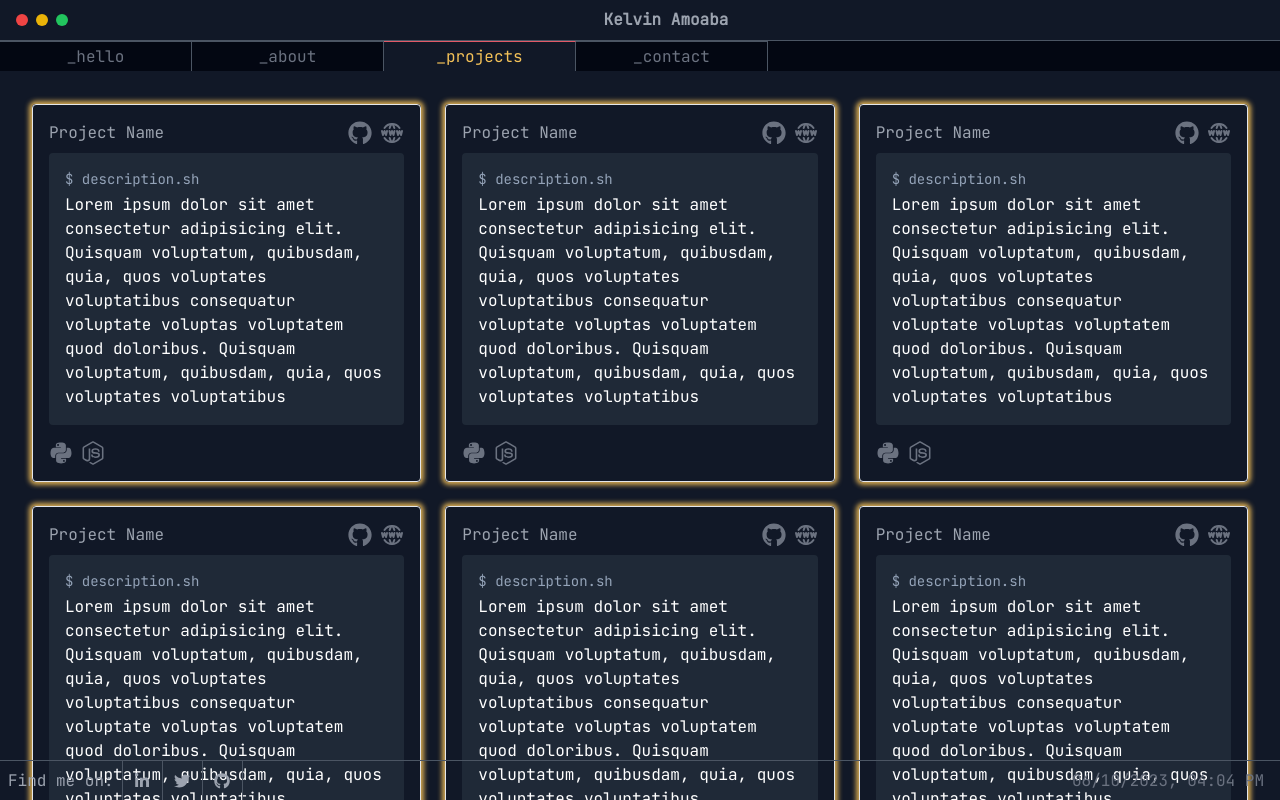
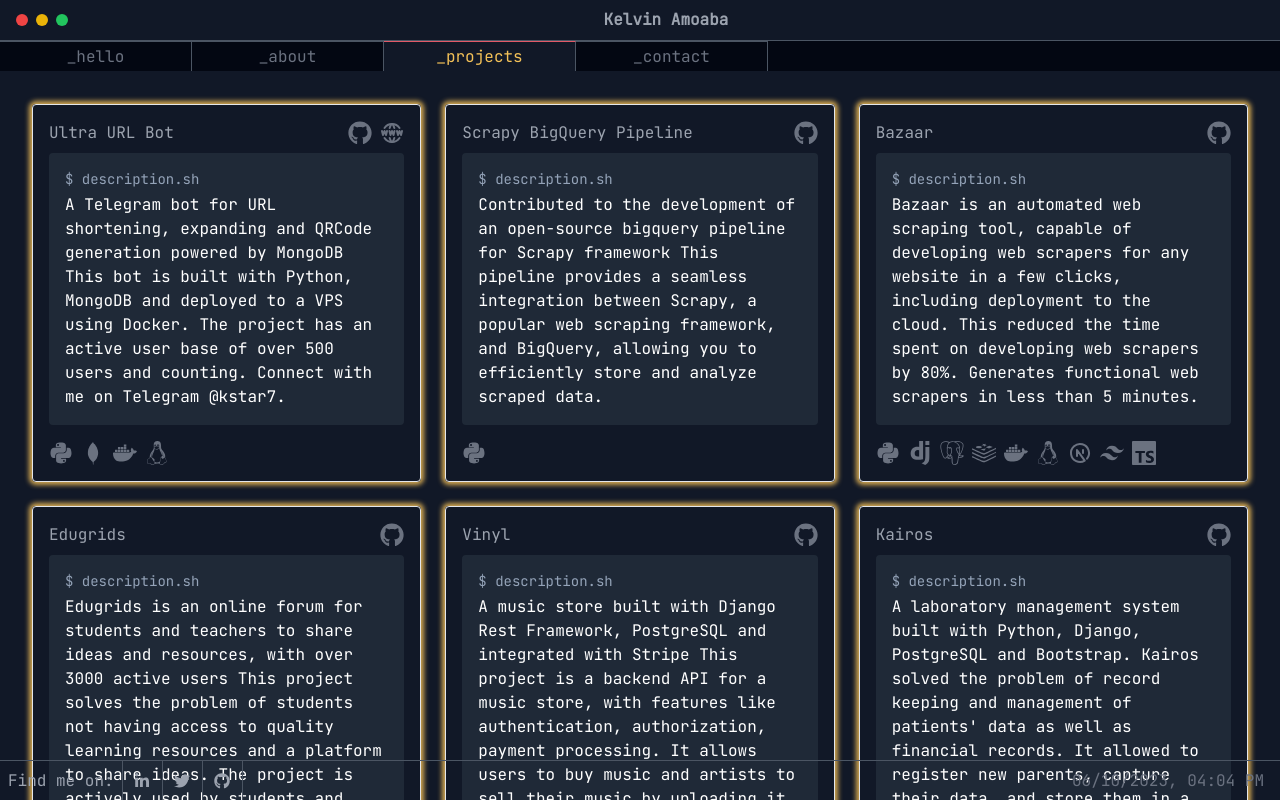
Before and after one commit to AmoabaKelvin/portfolio, a Next.js app: page /projects in a window 1280 px wide. Shown: the top 800 px of the page. Built offline with nearby package versions, Linux system fonts and the light colour scheme.

Commit message:
use props to insert values into card

```diff
--- a/src/components/ProjectCard.tsx
+++ b/src/components/ProjectCard.tsx
@@ -1,31 +1,50 @@
-import React from 'react';
-import { FaGithub, FaPython, FaNodeJs } from 'react-icons/fa';
+import { FaGithub } from 'react-icons/fa';
 import { TbWorldWww } from 'react-icons/tb';
 
-const ProjectCard = () => {
+interface portfolioProjectType {
+  id: number;
+  image?: string;
+  title: string;
+  description: string;
+  link?: string;
+  github: string;
+  stack: any[];
+}
+
+const ProjectCard = (props: portfolioProjectType) => {
   return (
-    <div className="border rounded glare glow">
+    <div className="flex flex-col border rounded glare glow">
       <div className="p-4">
-        <div className="flex justify-between items-center">
-          <span>Project Name</span>
-          <div className="space-x-2 flex">
-            <FaGithub className="text-2xl text-gray-500 cursor-pointer hover:text-gray-600" />
-            <TbWorldWww className="text-2xl text-gray-500 cursor-pointer hover:text-gray-600" />
+        <div className="flex items-center justify-between">
+          <span>{props.title}</span>
+          <div className="flex space-x-2">
+            {/* Use an anchor tag and place the icon in them, because they will lead somewhere */}
+            <a href={props.github} target="_blank" rel="noreferrer">
+              <FaGithub className="text-2xl text-gray-500 cursor-pointer hover:text-gray-600" />
+            </a>
+            {props.link && (
+              <a href={props.link} target="_blank" rel="noreferrer">
+                <TbWorldWww className="text-2xl text-gray-500 cursor-pointer hover:text-gray-600" />
+              </a>
+            )}
           </div>
         </div>
-        <div className="bg-gray-800 rounded p-4 mt-2 glare">
+        <div className="p-4 mt-2 bg-gray-800 rounded glare">
           <p className="text-white">
-            <p className="text-sm text-slate-400 mb-1">$ description.sh</p>
-            Lorem ipsum dolor sit amet consectetur adipisicing elit. Quisquam
-            voluptatum, quibusdam, quia, quos voluptates voluptatibus
-            consequatur voluptate voluptas voluptatem quod doloribus. Quisquam
-            voluptatum, quibusdam, quia, quos voluptates voluptatibus
+            <p className="mb-1 text-sm text-slate-400">$ description.sh</p>
+            {props.description}
           </p>
           <div className="glare"></div>
         </div>
         <div className="flex items-center mt-4 space-x-2">
-          <FaPython className="text-2xl text-gray-500 cursor-pointer hover:text-gray-600" />
-          <FaNodeJs className="text-2xl text-gray-500 cursor-pointer hover:text-gray-600" />
+          {props.stack.map((Item, index) => (
+            // <FaPython className="text-2xl text-gray-500 cursor-pointer hover:text-gray-600" />
+            // <FaNodeJs className="text-2xl text-gray-500 cursor-pointer hover:text-gray-600" />
+            <Item
+              className="text-2xl text-gray-500 cursor-pointer hover:text-gray-600"
+              key={index}
+            />
+          ))}
         </div>
       </div>
     </div>
```
